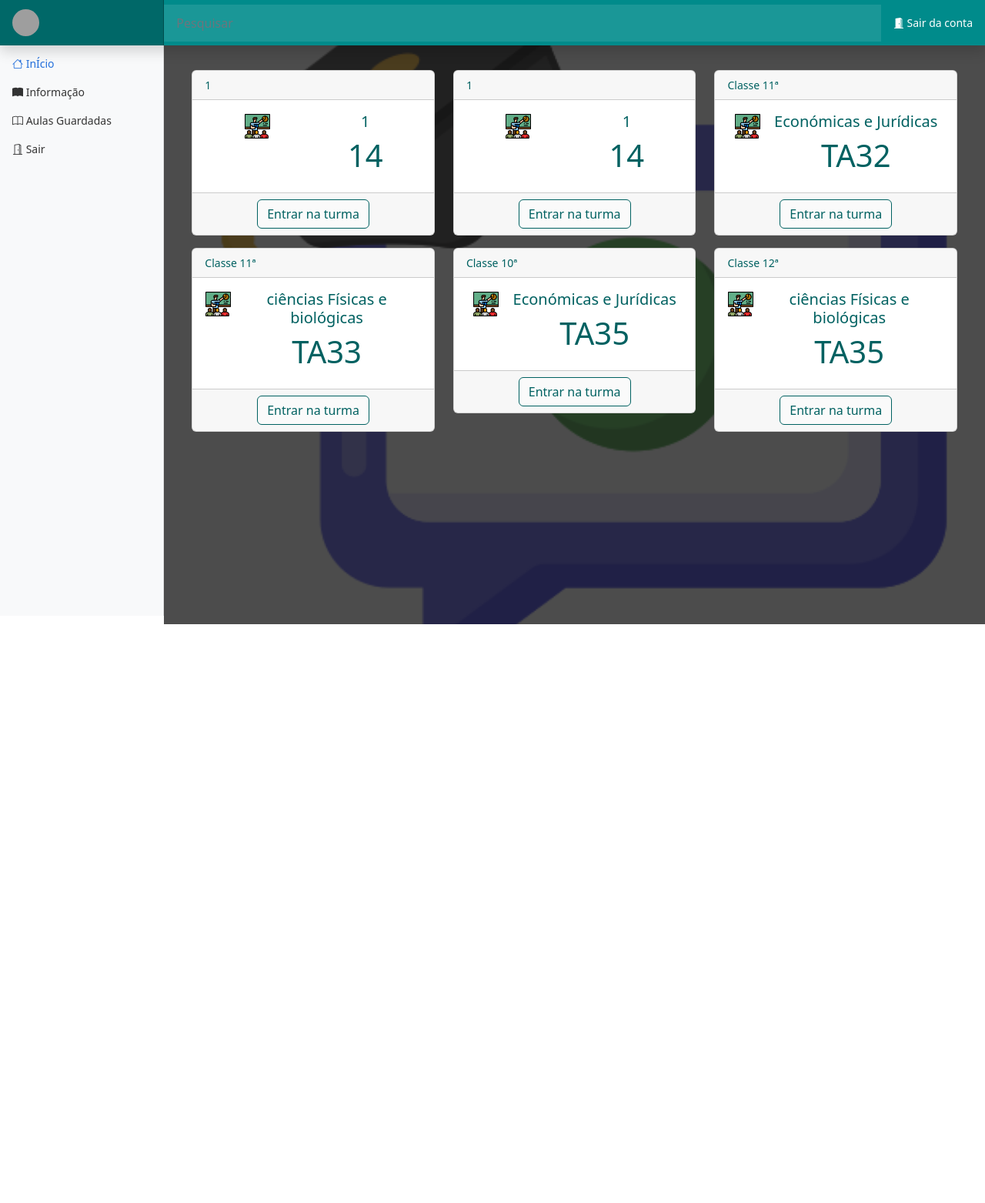
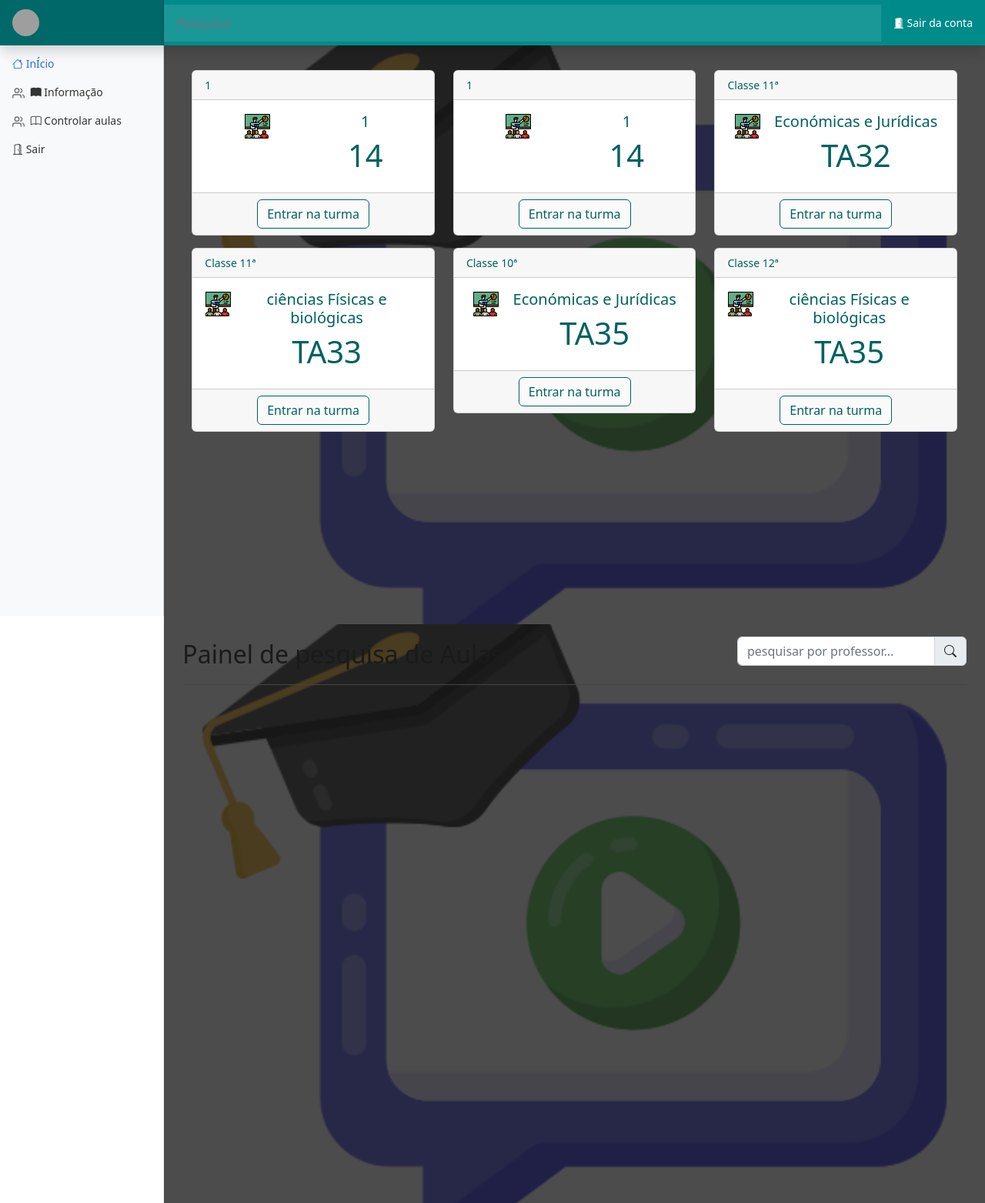
Before and after one commit to Paulo23Bunga/Desempenho, a PHP site: page /app.php in a window 1280 px wide. Shown: the whole page at 77% size. Before the commit the page ends 811 px from the top, so only its background shows below. Run offline with PHP 8.4, Linux system fonts and the light colour scheme; the visitor is signed in with stand-in values (Sample User, id 1); data comes from the database, SQL or seed files in the repository; data that the repository does not hold is empty; some libraries are stand-ins or nearby versions; grey boxes are pictures that could not be loaded.

Commit message:
funções do botão informação e pesquisa aula

```diff
--- a/admin/app.php
+++ b/admin/app.php
@@ -25,7 +25,7 @@
 
 
 
-    <!-- Custom styles for this template -->
+    <!-- ´NICIO DO Painel do administrador -->
     <link href="dashboard.css" rel="stylesheet">
   </head>
   <body>
--- a/app.php
+++ b/app.php
@@ -72,7 +72,7 @@
     </style>
 
 
-    <!-- Custom styles for this template -->
+    <!-- ALTERANDO O PERFIL (PROFESSOR) -->
     <link href="css/dashboard.css" rel="stylesheet">
   </head>
   <body>
@@ -107,31 +107,33 @@
     <nav id="sidebarMenu" class="col-md-3 col-lg-2 d-md-block bg-light sidebar collapse">
       <div class="position-sticky pt-3">
         <ul class="nav flex-column">
-          <li class="nav-item">
+              <!-- BOTONS DO PAINEL DO PROFESSOR -->
+        <li class="nav-item">
             <a class="nav-link active" aria-current="page" href="#inicio">
               <i class="bi bi-house"></i>
-
               InÍcio
             </a>
           </li>
+
           <li class="nav-item">
+            <a class="nav-link" href="#Informa">
+              <span data-feather="users"></span>
+              <i class="bi bi-book-fill"></i>
+              Informação
+              </a>
+              </li>
+
+          <!--li class="nav-item">
             <a class="nav-link" href="#plano">
               <i class="bi bi-book-fill"></i>
                 Informação
-            </a>
-          </li>
-          <li class="nav-item">
-            <a class="nav-link" href="#guard">
+            </a-->
+            <li class="nav-item">
+            <a class="nav-link" href="#Pesquisar_aula">
+              <span data-feather="users"></span>
               <i class="bi bi-book"></i>
-               Aulas Guardadas
-           </a>
-          </li>
-          <!-- End small tables -->
-          <!--<li class="nav-item">
-            <a class="nav-link" href="#ponto">
-              <i class="bi bi-person"></i>
-                presença e ponto
-            </a>-->
+              Controlar aulas
+              </a>
           </li>
 
           <li class="nav-item">
@@ -402,8 +404,17 @@
                 </div>
                 <div class="tab-pane fade" id="bordered-justified-profile" role="tabpanel" aria-labelledby="profile-tab">
                   <div class="card-body table-responsive">
-                    <h5 class="card-title">Mini Paula Aluno</h5>
+                    <h5 class="card-title">Mini Pauta Aluno</h5>
                     <div class="row py-3">
+
+                     <!--<div class="card-footer text-muted text-center" id="detroturma">
+                    <a href="#detroturma" class="btn btn-azul"
+                          style="position: fixed;bottom: 50px; right: 50px;">Guardar</a>
+                    </div>-->
+
+                     <div class="card-footer text-muted text-center">
+                <a href="#detroturma" class="btn btn-azul">Guardar a Mini pauta</a>
+              </div>
                       <div class="col-6">
                         <label for="firstName" class="form-label">Disciplina</label>
                         <select class="form-select" aria-label="Default select example">
@@ -653,7 +664,7 @@
     </main>
     <!-- FIM ENTRAR NA  TURMA -->
 
-    <!--PAINEL INICIAL-->
+    <!-- ENTRAR NAS TURMAS -->
     <main id="perPonto" class="col-md-9 ms-sm-auto col-lg-10 px-md-4 d-none">
 
       <div class="container py-4 rolar">
@@ -832,7 +843,7 @@
         </table>
       </div>
     </main>
-    <!--FIM PAINEL INICIAL-->
+    <!--FIM ENTRAR NAS TURMAS-->
 
     <!--PLANO DE AULA-->
   <main id="guard" class="main col-md-9 ms-sm-auto col-lg-10 px-md-4 d-none">
@@ -1465,6 +1476,25 @@
 
   </main><!-- End #main -->
 
+<!-- PESQUISAR AULAS   -->
+  <main class="col-md-9 ms-sm-auto col-lg-10 px-md-4" id="Pesquisar_aula">
+      <div class="d-flex justify-content-between flex-wrap flex-md-nowrap align-items-center pt-3 pb-2 mb-3 border-bottom">
+        <h1 class="h2">Painel de pesquisa de Aulas </h1>
+        <div class="btn-toolbar mb-2 mb-md-0">
+          <div class="input-group mb-3">
+            <input type="text" class="form-control" placeholder="pesquisar por professor..." aria-label="Recipient's username" aria-describedby="basic-addon2" style="min-width: 250px;">
+            <span class="input-group-text" id="basic-addon2"><i class="bi bi-search"></i></span>
+          </div>
+        </div>
+      </div>
+      <div class="container py-4 corpo" >
+
+      </div>
+    </main>
+  </div>
+</div>
+<!-- FIM PESQUISAR AULAS   -->
+
 
   </div>
 </div>
@@ -1827,6 +1857,17 @@
     </div>
   </div>
 
+  <!--informação-->
+  <main class="col-md-9 ms-sm-auto col-lg-10 px-md-4 " id="Informa">
+      <div class="container py-4">
+        <div class="table-responsive">
+        <h5 class="modal-title" id="exampleModalCenteredScrollableTitle">informação</h5>
+        </div>
+      </div>
+    </main>
+
+    <!--fim informação-->
+
   <script type="text/javascript" src="js/jquery-3.5.1.min.js"></script>
   <!-- Vendor JS Files -->
   <script src="assets/vendor/apexcharts/apexcharts.min.js"></script>
@@ -1851,12 +1892,36 @@
       $("#detroturma").removeClass('d-none');
 
     })
-
+ //BOTÃO DE INICIO PROFESSOR
     $("a[href='#inicio']").click(()=>{
   $("main").addClass('d-none');
   $("#inicio").removeClass('d-none');
 })
-
+  //BOTÃO DE PESQUISA DE AULA
+$("a[href='#Pesquisar_aula']").click(()=>{
+    $("main").addClass('d-none');
+    $("#Pesquisar_aula").removeClass('d-none');
+    $(".nav-link").removeClass('active');
+    $("a[href='#Pesquisar_aula']").addClass('active');
+
+    if(window.innerWidth <= 767){
+     // alert("Ola")
+     $("#sidebarMenu").toggleClass('show');
+    }
+})
+
+  //BOTÃO DE INFORMAÇÃO
+  $("a[href='#Informa']").click(()=>{
+    $("main").addClass('d-none');
+    $("#Informa").removeClass('d-none');
+    $(".nav-link").removeClass('active');
+    $("a[href='#Informa']").addClass('active');
+
+    if(window.innerWidth <= 767){
+     // alert("Ola")
+     $("#sidebarMenu").toggleClass('show');
+    }
+})
 
   </script>
 
```
